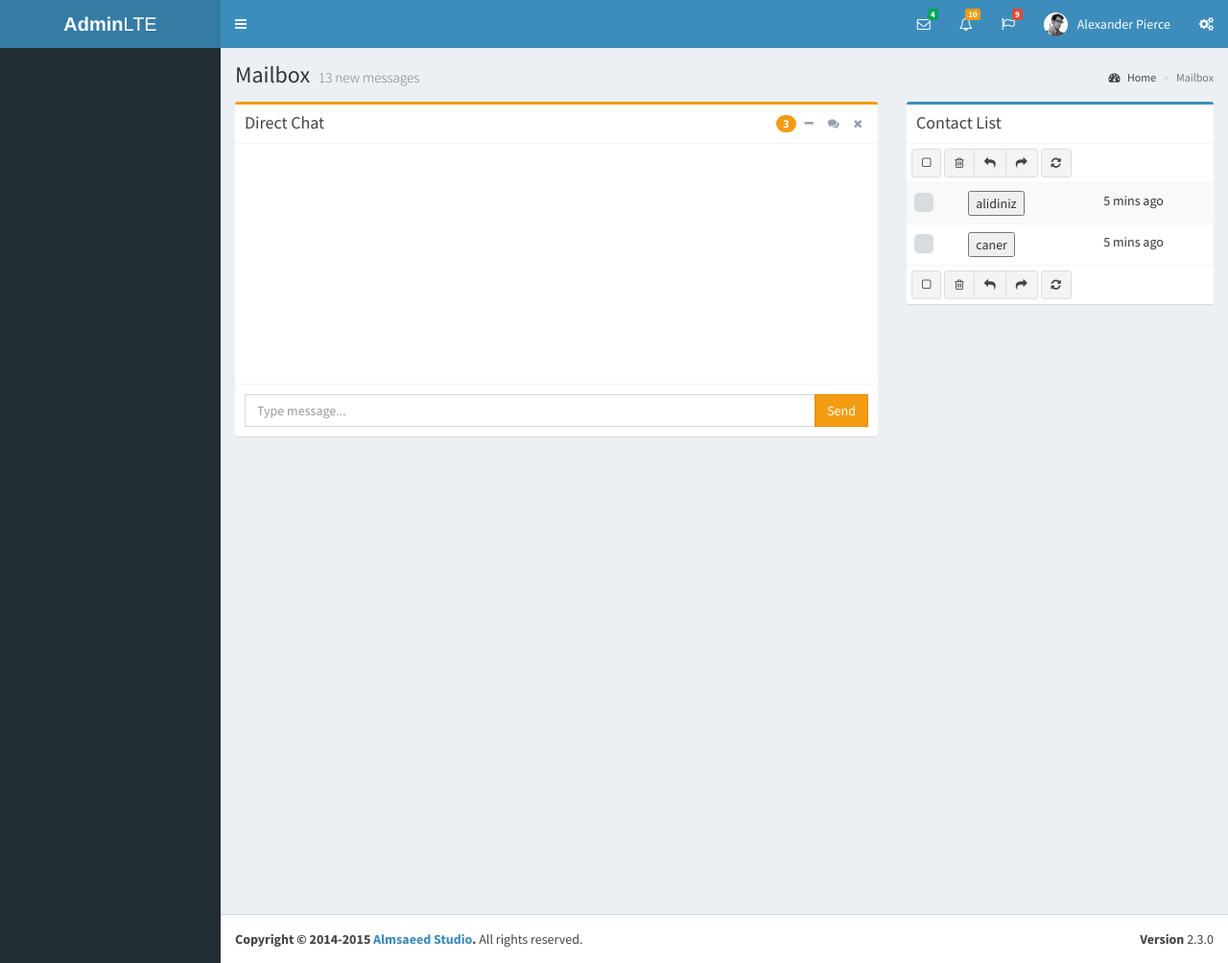
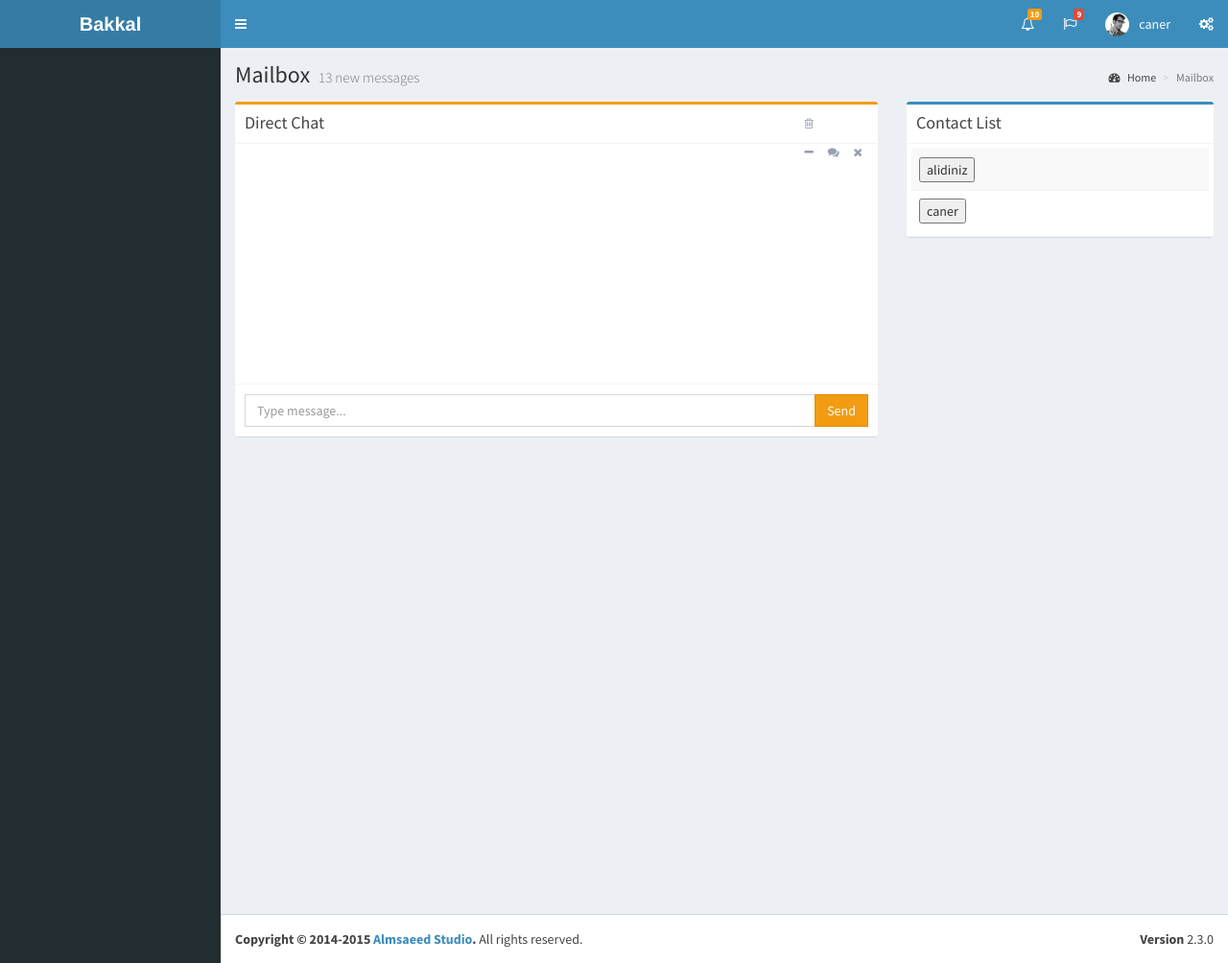
Before and after one commit to eftunTurksanli/TwitterClone, a Django app: a page that uses templates/allMessages.html in a window 1280 px wide; the page is wider, and only the part inside the window is pictured. Shown: that part at 96% size. Run offline with Django 3.2, Linux system fonts and the light colour scheme; a user stored in the database is signed in; data comes from the database, SQL or seed files in the repository; both versions use the stored data as it was after the commit; some libraries are stand-ins or nearby versions.

Commit message:
send_message ve check_message yazıldı.sayfa duzenlemeleri yapıldı.

```diff
--- a/Twitter/urls.py
+++ b/Twitter/urls.py
@@ -34,6 +34,8 @@ urlpatterns = [
     url(r'^all_messages/(?P<username>\w+)$', views.all_messages, name='all_messages'),
     url(r'^show_message$', views.show_message, name='show_message'),
     url(r'^send_message$', views.send_message, name='send_message'),
+    url(r'^delete_conversation', views.delete_conversation, name='delete_conversation'),
+    url(r'^check_message', views.check_message, name='check_message'),
     ]
 
 if settings.DEBUG:
--- a/main/models.py
+++ b/main/models.py
@@ -30,3 +30,4 @@ class Messages(models.Model):
     send_to = models.ForeignKey(User, related_name='send_to')
     content = models.TextField(max_length=500)
     datetime = models.DateTimeField(blank=False, auto_now=False, auto_now_add=True)
+    read = models.BooleanField(default=False)
--- a/main/views.py
+++ b/main/views.py
@@ -20,6 +20,7 @@ from django.http import JsonResponse
 from django.core import serializers
 
 from main.serializers import MessageSerializer
+global user1
 
 
 def register(request):
@@ -165,31 +166,46 @@ def all_messages(request, username):
 @csrf_exempt
 def show_message(request):
     if request.method == 'GET':
-        global user1
         user = request.GET['name']
         user = user.encode('ascii', 'ignore')
-        print user
-        # username = data['name']
         user1 = User.objects.get(username=user)
-        all_messages = []
         message1 = Messages.objects.filter(send_from=user1, send_to=request.user)
-        for mes in message1:
-            all_messages.append(mes)
+        Messages.objects.update(send_from=user1, send_to=request.user, read=True)
         message2 = Messages.objects.filter(send_from=request.user, send_to=user1)
-        for mes in message2:
-            all_messages.append(mes)
         serializer = MessageSerializer(message1, many=True)
         serializer2 = MessageSerializer(message2, many=True)
         return JsonResponse(serializer.data + serializer2.data, safe=False)
 
 
 @login_required(login_url='login_page')
+@csrf_exempt
 def send_message(request):
-    print user1
     if request.method == 'POST':
-        message = request.POST['message']
-        Messages.objects.create(send_from=request.user, send_to=user1, content=message)
-        return redirect(reverse('all_messages', args=(request.user,)))
+        message = request.POST.get('message')
+        username = request.POST.get('username')
+        content = message.encode('ascii', 'ignore')
+        user1 = User.objects.get(username=username)
+        message = Messages.objects.create(send_from=request.user,
+                                          send_to=user1,
+                                          content=content,
+                                          datetime=datetime.datetime.now())
+        serializer = MessageSerializer(message)
+        return JsonResponse(serializer.data)
+
+
+@login_required(login_url='login_page')
+def check_message(request):
+    all_messages = Messages.objects.filter(send_to=request.user, read=False)
+    notification = len(all_messages)
+    return HttpResponse(notification)
+
+
+@login_required(login_url='login_page')
+def delete_conversation(request):
+    if request.method == 'POST':
+        conversation = Messages.objects.all()
+        conversation.delete()
+        return HttpResponse(1)
 
 
 @login_required(login_url='login_page')
--- a/templates/allMessages.html
+++ b/templates/allMessages.html
@@ -35,11 +35,11 @@
 
       <header class="main-header">
         <!-- Logo -->
-        <a href="../../index2.html" class="logo">
+        <a href="{% static 'main' %}" class="logo">
           <!-- mini logo for sidebar mini 50x50 pixels -->
-          <span class="logo-mini"><b>A</b>LT</span>
+          <span class="logo-lg"><b>Bakkal</b></span>
           <!-- logo for regular state and mobile devices -->
-          <span class="logo-lg"><b>Admin</b>LTE</span>
+          <span class="logo-lg"><b>Bakkal</b></span>
         </a>
         <!-- Header Navbar: style can be found in header.less -->
         <nav class="navbar navbar-static-top" role="navigation">
@@ -52,12 +52,6 @@
           </a>
           <div class="navbar-custom-menu">
             <ul class="nav navbar-nav">
-              <!-- Messages: style can be found in dropdown.less-->
-              <li class="dropdown messages-menu">
-                <a href="#" class="dropdown-toggle" data-toggle="dropdown">
-                  <i class="fa fa-envelope-o"></i>
-                  <span class="label label-success">4</span>
-                </a>
                 <ul class="dropdown-menu">
                   <li class="header">You have 4 messages</li>
                   <li>
@@ -136,14 +130,14 @@
               <li class="dropdown user user-menu">
                 <a href="#" class="dropdown-toggle" data-toggle="dropdown">
                   <img src="{% static 'dist/img/user2-160x160.jpg' %}" class="user-image" alt="User Image">
-                  <span class="hidden-xs">Alexander Pierce</span>
+                  <span class="hidden-xs">{{ username }}</span>
                 </a>
                 <ul class="dropdown-menu">
                   <!-- User image -->
                   <li class="user-header">
                     <img src="{% static 'dist/img/user2-160x160.jpg' %}" class="img-circle" alt="User Image">
                     <p>
-                      Alexander Pierce - Web Developer
+                      {{ username }}
                       <small>Member since Nov. 2012</small>
                     </p>
                   </li>
@@ -162,10 +156,10 @@
                   <!-- Menu Footer-->
                   <li class="user-footer">
                     <div class="pull-left">
-                      <a href="#" class="btn btn-default btn-flat">Profile</a>
+                      <a href="{% url 'profile' username %}" class="btn btn-default btn-flat">Profile</a>
                     </div>
                     <div class="pull-right">
-                      <a href="#" class="btn btn-default btn-flat">Sign out</a>
+                      <a href="{% url 'log_out' %}" class="btn btn-default btn-flat">Sign out</a>
                     </div>
                   </li>
                 </ul>
@@ -205,7 +199,9 @@
                     <div class="box-header with-border">
                       <h3 class="box-title">Direct Chat</h3>
                       <div class="box-tools pull-right">
-                        <span data-toggle="tooltip" title="3 New Messages" class="badge bg-yellow">3</span>
+                        <form action="{% url 'delete_conversation' %}" method="POST">{% csrf_token %}
+                            <button class="btn btn-box-tool"><i class="fa fa-trash-o"></i></button>
+                        </form>
                         <button class="btn btn-box-tool" data-widget="collapse"><i class="fa fa-minus"></i></button>
                         <button class="btn btn-box-tool" data-toggle="tooltip" title="Contacts" data-widget="chat-pane-toggle"><i class="fa fa-comments"></i></button>
                         <button class="btn btn-box-tool" data-widget="remove"><i class="fa fa-times"></i></button>
@@ -230,7 +226,6 @@
                                     {{ following.following }}
                                   <small class="contacts-list-date pull-right">2/28/2015</small>
                                 </span>
-                                <span class="contacts-list-msg">How have you been? I was...</span>
                               </div><!-- /.contacts-list-info -->
                             </a>
                           </li><!-- End Contact Item -->
@@ -239,15 +234,13 @@
                       </div><!-- /.direct-chat-pane -->
                     </div><!-- /.box-body -->
                     <div class="box-footer">
-                      <form action="{% url 'send_message' %}" enctype="multipart/form-data" method="post">
-                          {% csrf_token %}
+                        {% csrf_token %}
                         <div class="input-group">
-                          <input type="text" name="message" placeholder="Type message..." class="form-control">
+                          <input type="text" id="message" placeholder="Type message..." class="form-control">
                           <span class="input-group-btn">
-                            <button type="submit" id="#sendMessage" class="btn btn-warning btn-flat">Send</button>
+                            <button type="submit" id="sendMessage" class="btn btn-warning btn-flat">Send</button>
                           </span>
                         </div>
-                      </form>
                     </div><!-- /.box-footer-->
                   </div><!--/.direct-chat -->
             </div><!-- /.col -->
@@ -258,26 +251,14 @@
                 </div><!-- /.box-header -->
                 <div class="box-body no-padding">
                   <div class="mailbox-controls">
-                    <!-- Check all button -->
-                    <button class="btn btn-default btn-sm checkbox-toggle"><i class="fa fa-square-o"></i></button>
-                    <div class="btn-group">
-                      <button class="btn btn-default btn-sm"><i class="fa fa-trash-o"></i></button>
-                      <button class="btn btn-default btn-sm"><i class="fa fa-reply"></i></button>
-                      <button class="btn btn-default btn-sm"><i class="fa fa-share"></i></button>
-                    </div><!-- /.btn-group -->
-                    <button class="btn btn-default btn-sm"><i class="fa fa-refresh"></i></button>
-                  </div>
                   <div class="table-responsive mailbox-messages">
                     <table class="table table-hover table-striped">
                       <tbody>
                       {% for following in followings %}
                           {% csrf_token %}
                         <tr>
-
-                          <td><input type="checkbox"></td>
                           <td class="mailbox-name"><button onclick="getUser('{{ following.following }}','{{ following.following.id }}','{{ request.user }}')">{{ following.following }}</button></td>
                           <td class="mailbox-attachment"></td>
-                          <td class="mailbox-date">5 mins ago</td>
                         </tr>
                         {% endfor %}
                       </tbody>
@@ -285,16 +266,6 @@
                   </div><!-- /.mail-box-messages -->
                 </div><!-- /.box-body -->
                 <div class="box-footer no-padding">
-                  <div class="mailbox-controls">
-                    <!-- Check all button -->
-                    <button class="btn btn-default btn-sm checkbox-toggle"><i class="fa fa-square-o"></i></button>
-                    <div class="btn-group">
-                      <button class="btn btn-default btn-sm"><i class="fa fa-trash-o"></i></button>
-                      <button class="btn btn-default btn-sm"><i class="fa fa-reply"></i></button>
-                      <button class="btn btn-default btn-sm"><i class="fa fa-share"></i></button>
-                    </div><!-- /.btn-group -->
-                    <button class="btn btn-default btn-sm"><i class="fa fa-refresh"></i></button>
-                  </div>
                 </div>
               </div><!-- /. box -->
             </div><!-- /.col -->
@@ -489,6 +460,7 @@
     <script src="{% static 'plugins/iCheck/icheck.min.js' %}"></script>
     <!-- Page Script -->
     <script type="text/javascript">
+      var kullaniciadi = "";
       function compare(a,b) {
           if (a.datetime < b.datetime)
             return -1;
@@ -496,9 +468,38 @@
             return 1;
           else
             return 0;
-        }
+      }
+
+      $('#sendMessage').click(function(){
+          var message = $('#message').val();
+          send_from = '{{ username }}'
+          var data = {
+              "message":message,
+              "username":kullaniciadi
+          };
+          $.ajax({
+              type:'POST',
+              url:'http://127.0.0.1:8000/send_message',
+              data : data,
+              dataType: "json",
+              success:function (response){
+                                var mes = '<div class="direct-chat-msg right">'+
+                                  '<div class="direct-chat-info clearfix">'+
+                                    '<span class="direct-chat-name pull-right" >' +  send_from + '</span>'+
+                                    '<span class="direct-chat-timestamp pull-left">' + response.datetime + '</span>'+
+                                  '</div>'+
+                                  '<img class="direct-chat-img" src=" {% static 'dist/img/user1-128x128.jpg' %}" alt="message user image">'+
+                                  '<div class="direct-chat-text">'+ message +
+                                  '</div>'+
+                                '</div>' ;
+                               $('#message_content').html($('#message_content').html() + mes);
+                   $('input[type="text"],input').val('');
+          }
+          })
+      })
 
       function getUser(username, userId){
+          kullaniciadi = username;
           var data = {name: username};
           $.ajax({
                   type:'GET',
@@ -539,49 +540,17 @@
                   }
               })
       }
-      $(function () {
-        //Enable iCheck plugin for checkboxes
-        //iCheck for checkbox and radio inputs
-        $('.mailbox-messages input[type="checkbox"]').iCheck({
-          checkboxClass: 'icheckbox_flat-blue',
-          radioClass: 'iradio_flat-blue'
-        });
 
-        //Enable check and uncheck all functionality
-        $(".checkbox-toggle").click(function () {
-          var clicks = $(this).data('clicks');
-          if (clicks) {
-            //Uncheck all checkboxes
-            $(".mailbox-messages input[type='checkbox']").iCheck("uncheck");
-            $(".fa", this).removeClass("fa-check-square-o").addClass('fa-square-o');
-          } else {
-            //Check all checkboxes
-            $(".mailbox-messages input[type='checkbox']").iCheck("check");
-            $(".fa", this).removeClass("fa-square-o").addClass('fa-check-square-o');
-          }
-          $(this).data("clicks", !clicks);
-        });
-
-        //Handle starring for glyphicon and font awesome
-        $(".mailbox-star").click(function (e) {
-          e.preventDefault();
-          //detect type
-          var $this = $(this).find("a > i");
-          var glyph = $this.hasClass("glyphicon");
-          var fa = $this.hasClass("fa");
-
-          //Switch states
-          if (glyph) {
-            $this.toggleClass("glyphicon-star");
-            $this.toggleClass("glyphicon-star-empty");
-          }
-
-          if (fa) {
-            $this.toggleClass("fa-star");
-            $this.toggleClass("fa-star-o");
-          }
-        });
-      });
+      function ajaxcall(){
+          var notification = $('#notification').val();
+          $.ajax({
+              type:'GET',
+              url:'http://127.0.0.1:8000/check_message',
+              success:function (response){
+              }
+          })
+      }
+      setInterval(ajaxcall, 30000);
     </script>
     <!-- AdminLTE for demo purposes -->
     <script src="{% static 'dist/js/demo.js' %}"></script>
--- a/templates/login.html
+++ b/templates/login.html
@@ -64,7 +64,7 @@
               </div>
             </div><!-- /.col -->
             <div class="col-xs-4">
-              <button type="submit" class="btn btn-primary btn-block btn-flat">Sign In</button>
+              <button type="submit" id="check_messages" class="btn btn-primary btn-block btn-flat">Sign In</button>
             </div><!-- /.col -->
           </div>
         </form>
```
Also changed, not shown: templates/main.html (+12 -0 lines), templates/profile.html (+13 -1 lines), db.sqlite3, main/migrations/0004_messages_read.py (added), 4 other files.
